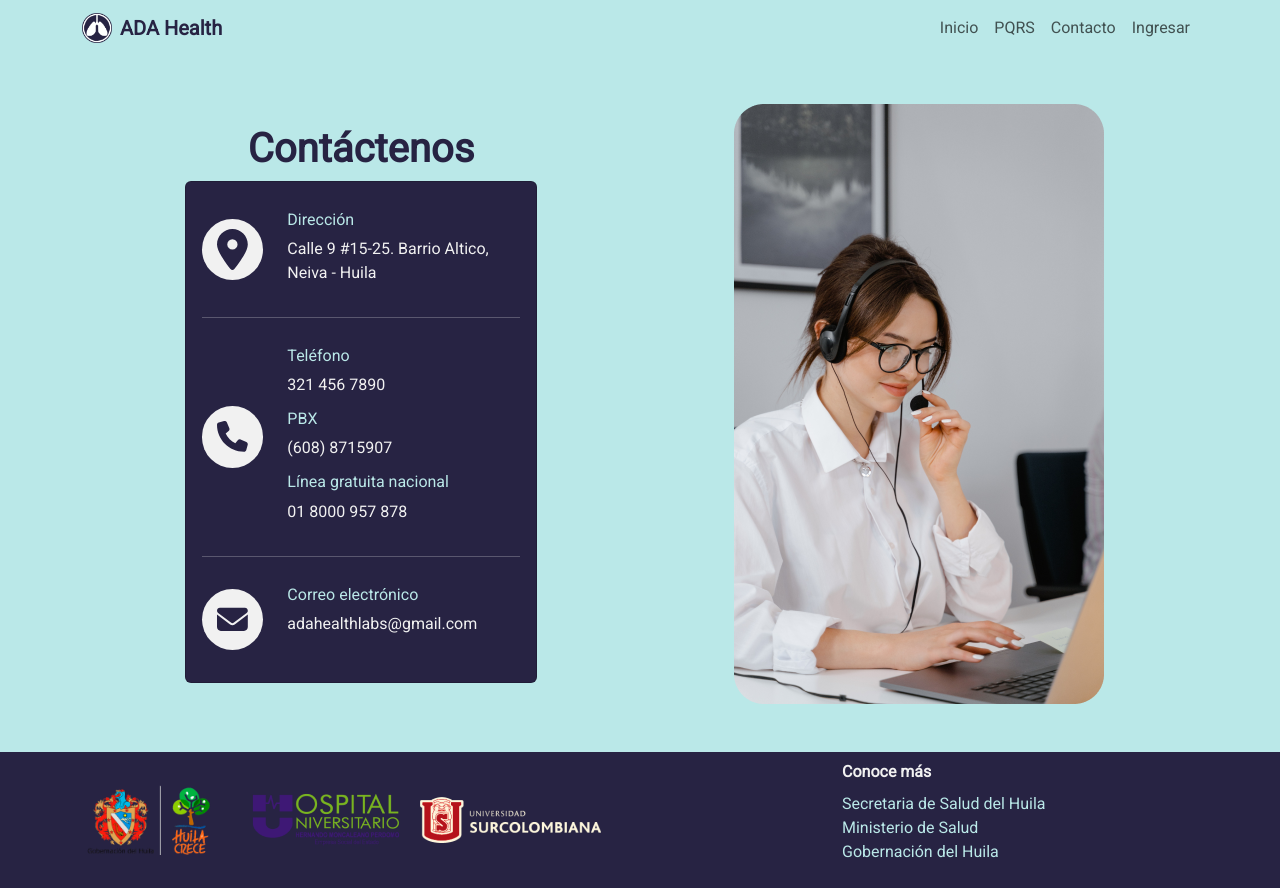
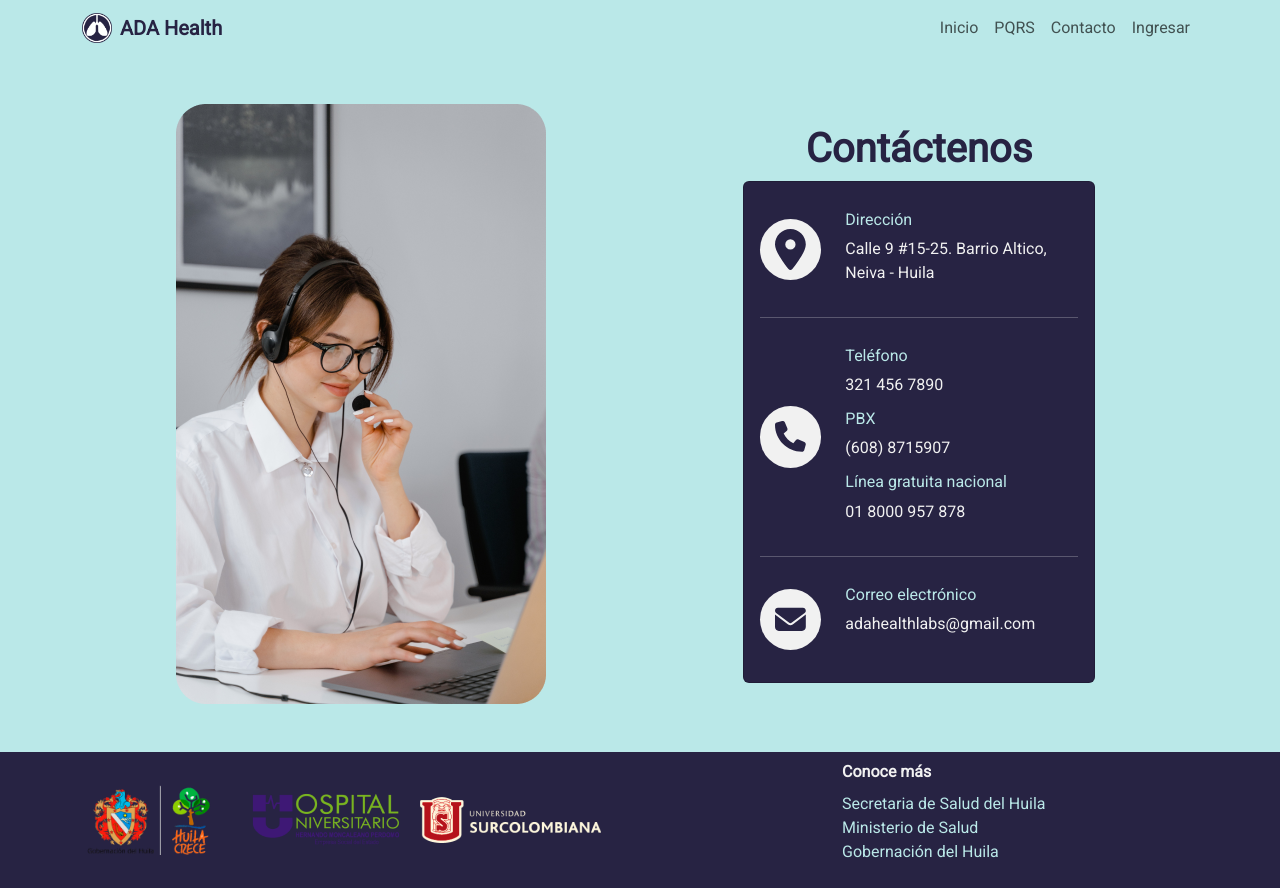
Before and after one commit to sebastianiv21/ada-client, a React (Vite) app: page /contacto in a window 1280 px wide. Built offline with nearby package versions, Linux system fonts and the light colour scheme.

Commit message:
fix: copy

```diff
--- a/src/pages/public/Contact/Contact.tsx
+++ b/src/pages/public/Contact/Contact.tsx
@@ -7,7 +7,7 @@ import ContactCard from "./components/ContactCard"
 const Contact: FC = () => {
   return (
     <Container fluid className="my-5">
-      <TextImage image={contacto} textFirst>
+      <TextImage image={contacto}>
         <h1 className="text-center">
           <strong>Contáctenos</strong>
         </h1>
--- a/src/pages/public/PQRS/PQRS.tsx
+++ b/src/pages/public/PQRS/PQRS.tsx
@@ -10,7 +10,7 @@ const PQRS: FC = () => {
           <strong>Peticiones, Quejas, Reclamos y Sugerencias</strong>
         </h1>
         <h2>
-          Envíanos tu opinión, estamos comprometidos en la mejora continua de
+          Envíenos su opinión, estamos comprometidos en la mejora continua de
           nuestro servicio.
         </h2>
       </header>
```
